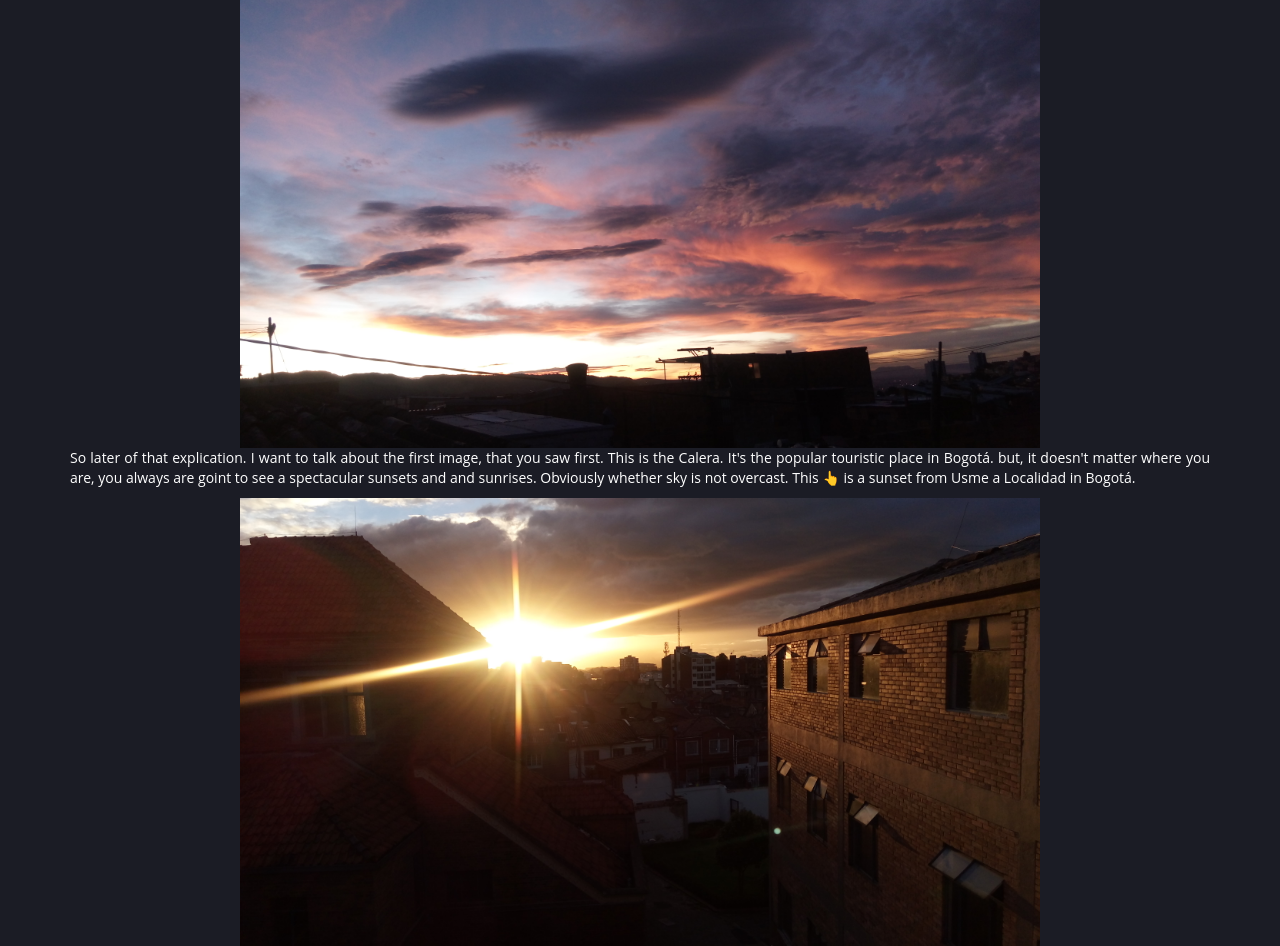
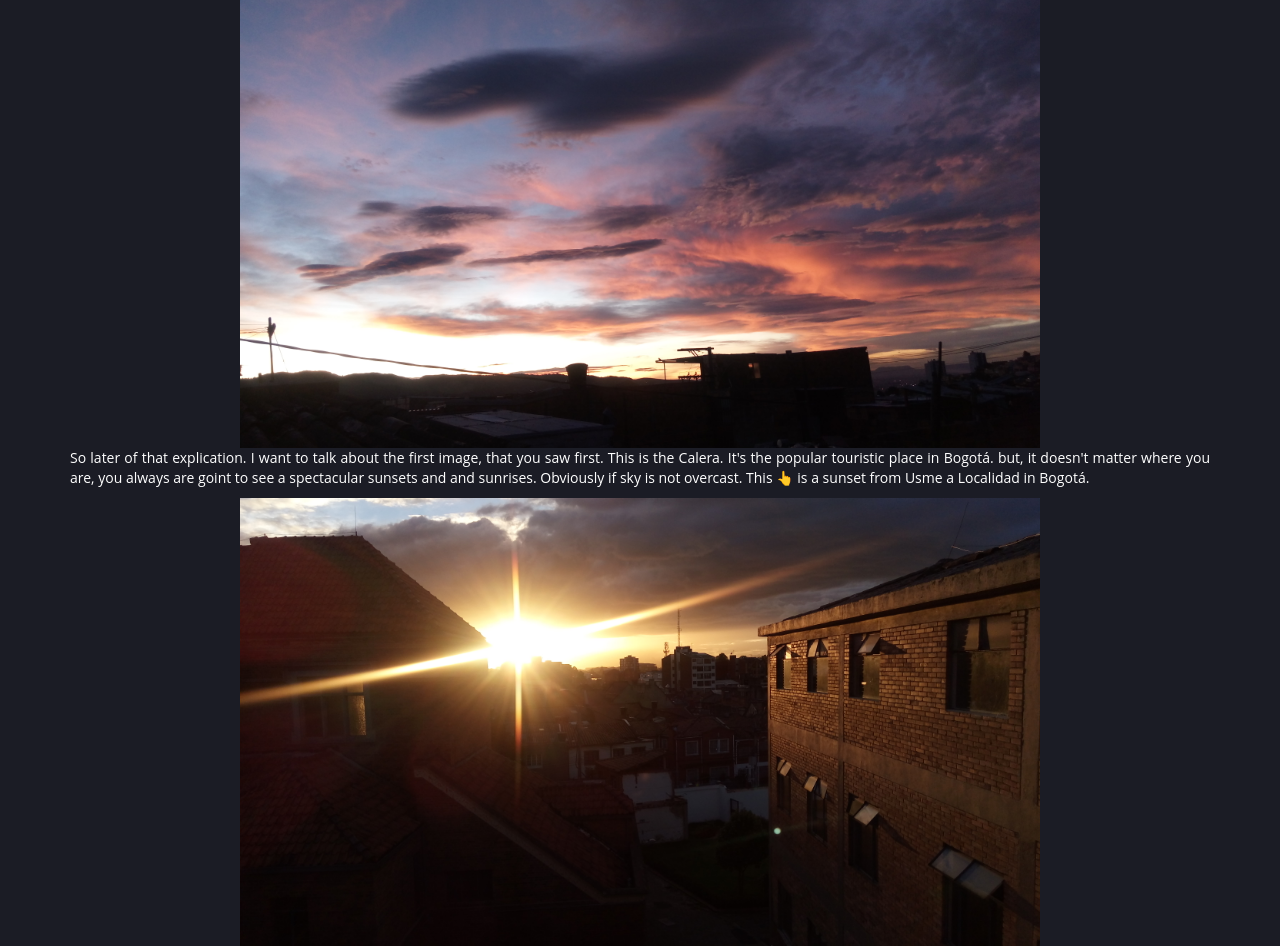
Before and after one commit to sarmijavier/PersonalWebSite, a Flask app: page /bogota in a window 1280 px wide. Shown: the part 632-1578 px from the top of the page. Run offline with Flask 2, Linux system fonts and the light colour scheme; some libraries are stand-ins or nearby versions.

Commit message:
changes made

```diff
--- a/templates/bogota.html
+++ b/templates/bogota.html
@@ -18,7 +18,7 @@
                     <p class="mb-4 mt-4" style="text-align: justify;">
                         So later of that explication. I want to talk about the first image, that you saw first. This is the Calera. It's the
                         popular touristic place in Bogotá. but, it doesn't matter where you are, you always are goint to see a spectacular sunsets and
-                        and sunrises. Obviously whether sky is not overcast. This 👆 is a sunset from Usme a Localidad in Bogotá.
+                        and sunrises. Obviously if sky is not overcast. This 👆 is a sunset from Usme a Localidad in Bogotá.
                     </p>
                     <img class="img-fluid" src="{{ url_for('static',filename='bogotaimages/image (2).jpg')}}"  alt="Learn">
 
--- a/templates/portfolio.html
+++ b/templates/portfolio.html
@@ -53,6 +53,9 @@
                       </div>
                 </div>
             </div>
+            <div class="col-lg-12 mt-5">
+              <h4>Do you want to see more project made for me? click <a href="https://github.com/sarmijavier" target="_blank" >here</a> </h4>
+            </div>
         </div>
     </main>
 {% endblock %}
```
